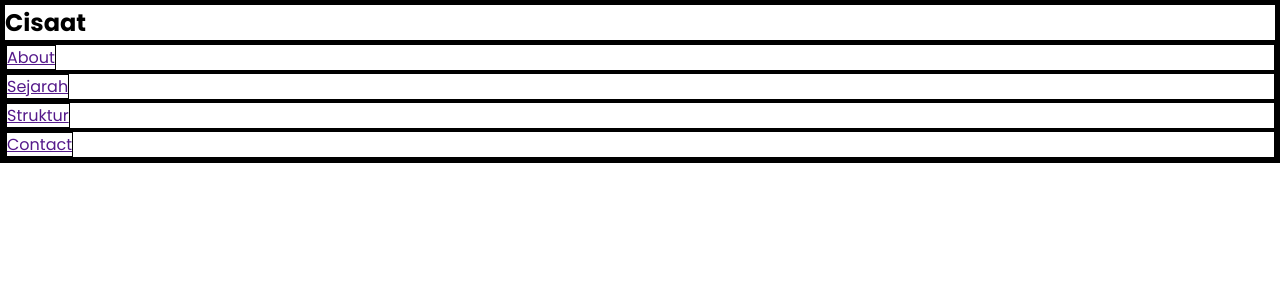
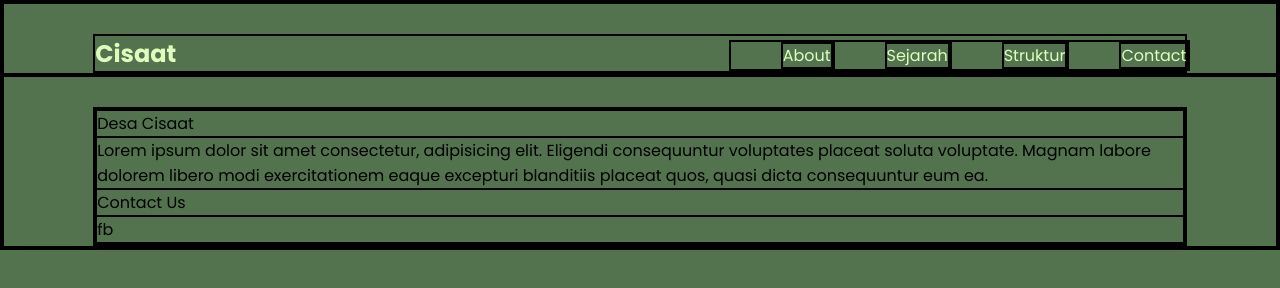
Before and after one commit to cisaat/cisaat.github.io, a plain HTML site: page index.html in a window 1280 px wide. Drawn offline with Linux system fonts and the light colour scheme.

Commit message:
commit 5

```diff
--- a/index.html
+++ b/index.html
@@ -1,45 +1,61 @@
 <!DOCTYPE html>
 <html lang="en">
   <head>
-    <meta charset="UTF-8">
-    <meta http-equiv="X-UA-Compatible" content="IE=edge">
-    <meta name="viewport" content="width=device-width, initial-scale=1.0">
+    <meta charset="UTF-8" />
+    <meta http-equiv="X-UA-Compatible" content="IE=edge" />
+    <meta name="viewport" content="width=device-width, initial-scale=1.0" />
     <title>CISAAT | Home</title>
-    <link rel="stylesheet" href="style.css">
+    <link rel="stylesheet" href="style.css" />
   </head>
   <body>
+
+    <!-- navbar -->
     <nav>
+      <div class="container">
         <div class="logo"><h2>Cisaat</h2></div>
         <div class="menu_list">
           <ul>
             <li class="list_item">
-                    <a href="">
-                        About
-                    </a>
+              <a href=""> About </a>
             </li>
           </ul>
           <ul>
             <li class="list_item">
-                    <a href="">
-                        Sejarah
-                    </a>
+              <a href=""> Sejarah </a>
             </li>
           </ul>
           <ul>
             <li class="list_item">
-                    <a href="">
-                        Struktur
-                    </a>
+              <a href=""> Struktur </a>
             </li>
           </ul>
           <ul>
             <li class="list_item">
-                    <a href="">
-                        Contact
-                    </a>
+              <a href=""> Contact </a>
             </li>
           </ul>
         </div>
+      </div>
     </nav>
+<!-- banner -->
+<section class="home" id="home">
+    <div class="container">
+        <div class="row">
+            <div class="col">
+                <div class="teks">
+                    <div class="heading">Desa Cisaat</div>
+                    <div class="teks">
+                        Lorem ipsum dolor sit amet consectetur, adipisicing elit. Eligendi consequuntur voluptates placeat soluta voluptate. Magnam labore dolorem libero modi exercitationem eaque excepturi blanditiis placeat quos, quasi dicta consequuntur eum ea.
+                    </div>
+                    <div class="button">Contact Us</div>
+                    <div class="icon">fb</div>
+                </div>
+            </div>
+        </div>
+    </div>
+</section>
+
+
+
   </body>
 </html>
--- a/style.css
+++ b/style.css
@@ -1,3 +1,9 @@
+/* color
+text : #DDFFBC
+bccolor : #52734D
+        : #91C788
+
+*/
 /* Font */
 @import url('https://fonts.googleapis.com/css2?family=Poppins:wght@400;500;700&display=swap');
 *{
@@ -6,3 +12,32 @@
     border: 1px solid black;
     font-family: 'Poppins', sans-serif;
 }
+.container{
+    padding: 0 7%;
+    padding-top: 30px;
+}
+body{
+    background-color: #52734D;
+}
+
+/* nav */
+.logo{
+    color: #DDFFBC;
+}
+.menu_list{
+    display: flex;
+    position: absolute;
+    right: 7%;
+    top: 40px;
+
+}
+.menu_list ul li{
+   list-style: none;
+   margin-left: 50px;
+}
+.menu_list ul li a{
+    text-decoration: none;
+    color: #DDFFBC;
+}
+
+/* banner */
```
Lines whose indentation alone changed are shown as unchanged.
